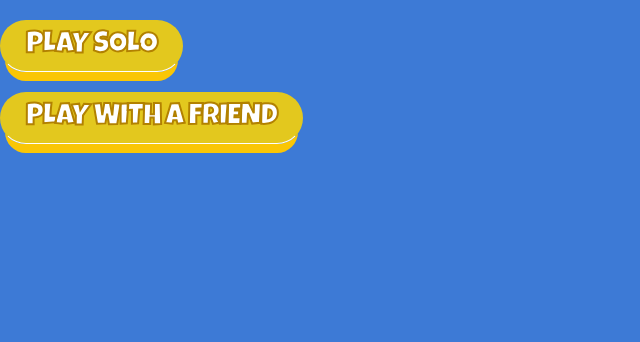
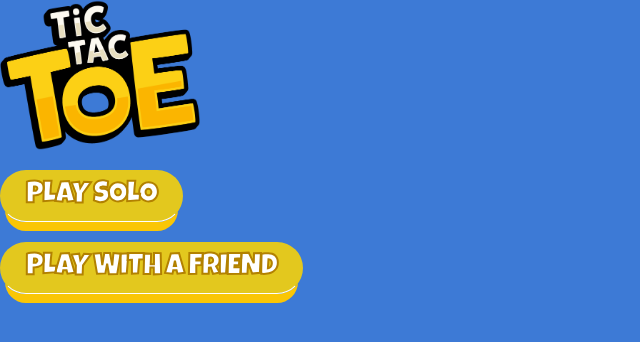
Before and after one commit to HillelChen/Tic-Tac-Toe, a React (Vite) app: page / in a window 1280 px wide. Shown: the top 342 px of the page, without its empty margins (0-640 px from the left). Built offline with nearby package versions, Linux system fonts and the light colour scheme; no server answers.

Commit message:
logo show

```diff
--- a/src/App.jsx
+++ b/src/App.jsx
@@ -7,6 +7,7 @@ import ChoosePlayer from "./Pages/ChoosePlayer";
 import ChoosePlayerActive from "./Pages/ChoosePlayerActive";
 import JoinOrCreat from "./Pages/JoinOrCreat";
 import Waiting from './Pages/Waiting'
+
 
 
 
--- /dev/null
+++ b/src/Components/Welcome/index.jsx
@@ -0,0 +1,10 @@
+import React from 'react';
+import image from '../Welcome/image.png';
+import styles from "./style.module.css"
+
+export default function Welcome() {
+
+    return (
+        <img  src={image} alt='logo' className={styles.logo}  />
+  );
+}
--- /dev/null
+++ b/src/Components/Welcome/style.module.css
@@ -0,0 +1,4 @@
+.logo{
+    width: 200px;
+    height: 150px;
+}
--- a/src/Pages/Home/index.jsx
+++ b/src/Pages/Home/index.jsx
@@ -2,7 +2,8 @@ import React from 'react'
 import Button from '../../Components/Button/Index'
 // import styles from "./style.module.css"
 import { BrowserRouter as Router, Route, Routes, Link } from 'react-router-dom';
-
+import Welcome from '../../Components/Welcome';
+import styles from "./style.module.css"
 // import Board from '../Components/Board';
 
 
@@ -10,7 +11,8 @@ import { BrowserRouter as Router, Route, Routes, Link } from 'react-router-dom';
 export default function Home() {
     return (
 
-        <>
+        <div className={styles.home}>
+        <Welcome/>
             <div className='homeButton'>
                 <Link to='/GameBoard'>
                     <Button>{'PLAY SOLO'}</Button>
@@ -19,7 +21,7 @@ export default function Home() {
                     <Button  >{'PLAY WITH A FRIEND'}</Button>
                 </Link>
             </div>
-        </>
+        </div>
 
     )
 }
--- a/src/Pages/Home/style.module.css
+++ b/src/Pages/Home/style.module.css
@@ -0,0 +1,6 @@
+.home{
+    display: flex;
+    flex-direction: column;
+    justify-content: center;
+
+}
```
Also changed, not shown: public/logo.png (added), src/Components/Welcome/image.png (added), src/Pages/Home/style.mudle.css (deleted).
